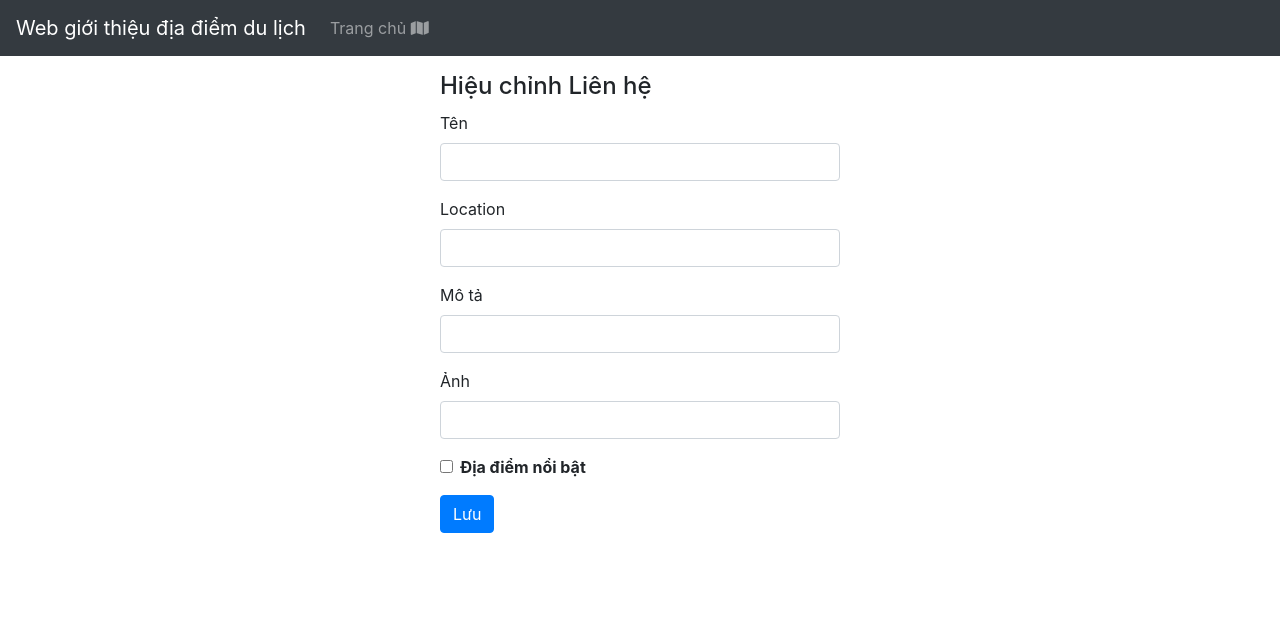
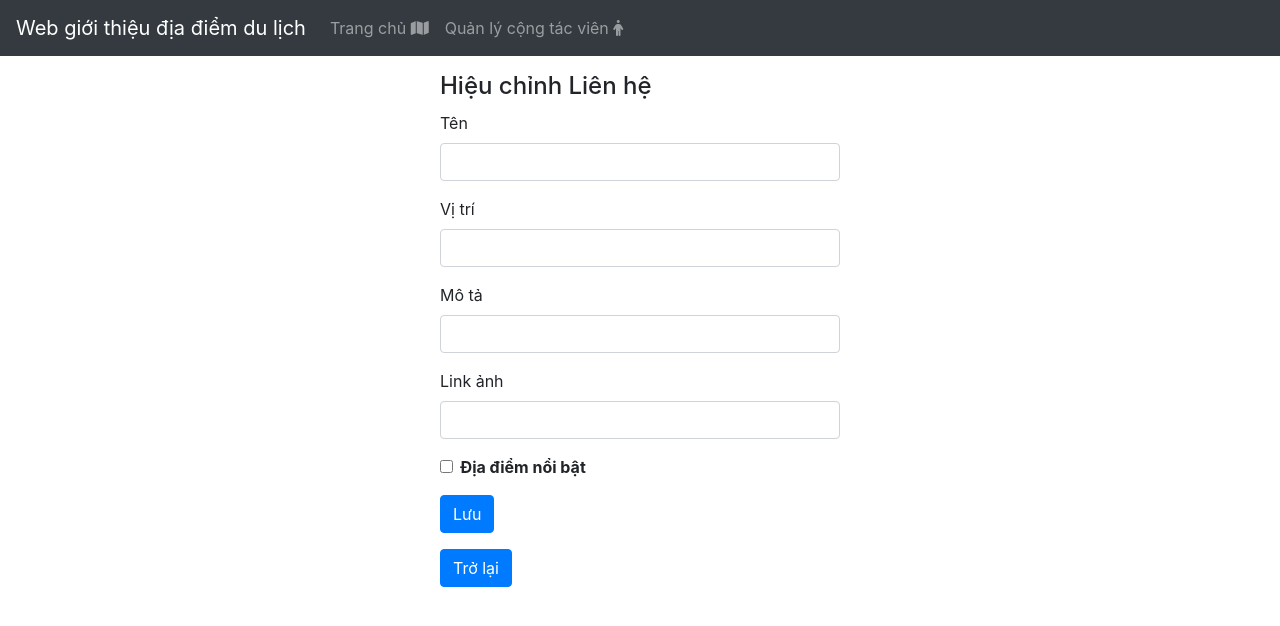
Before and after one commit to Khangb1913234/review-tourist_frontend, a Vue app: page /destination/add in a window 1280 px wide. Shown: the top 626 px of the page. Built offline with nearby package versions, Linux system fonts and the light colour scheme.

Commit message:
Check lai cac phan

```diff
--- a/src/components/AppHeader.vue
+++ b/src/components/AppHeader.vue
@@ -8,6 +8,12 @@
                     <i class="fas fa-map"></i>
                 </router-link>
             </li>
+            <li class="nav-item">
+                <router-link to="/collaborator" class="nav-link">
+                    Quản lý cộng tác viên
+                    <i class="fas fa-person"></i>
+                </router-link>
+            </li>
         </div>
     </nav>
 </template>
--- a/src/components/CollaboratorForm.vue
+++ b/src/components/CollaboratorForm.vue
@@ -14,7 +14,7 @@
             <ErrorMessage name="name" class="error-feedback" />
         </div>
         <div class="form-group">
-            <label for="address">Address</label>
+            <label for="address">Địa chỉ</label>
             <Field
                 name="address"
                 type="text"
@@ -24,7 +24,7 @@
             <ErrorMessage name="address" class="error-feedback" />
         </div>
         <div class="form-group">
-            <label for="phone">Phone</label>
+            <label for="phone">SDT</label>
             <Field
                 name="phone"
                 type="text"
@@ -54,6 +54,12 @@
             >
                 Xóa
             </button>
+        </div>
+        <div>
+            <router-link to="/collaborator">
+                <button class="btn btn-primary">Trở lại</button>
+            </router-link>
+
         </div>
     </Form>
 </template>
--- a/src/components/DestinationForm.vue
+++ b/src/components/DestinationForm.vue
@@ -14,7 +14,7 @@
             <ErrorMessage name="name" class="error-feedback" />
         </div>
         <div class="form-group">
-            <label for="location">Location</label>
+            <label for="location">Vị trí</label>
             <Field
                 name="location"
                 type="location"
@@ -34,7 +34,7 @@
             <ErrorMessage name="description" class="error-feedback" />
         </div>
         <div class="form-group">
-            <label for="image">Ảnh</label>
+            <label for="image">Link ảnh</label>
             <Field
                 name="image"
                 type="tel"
@@ -66,6 +66,11 @@
             >
                 Xóa
             </button>
+        </div>
+        <div>
+            <router-link to="/">
+                <button class="btn btn-primary">Trở lại</button>
+            </router-link>
         </div>
     </Form>
 </template>
--- a/src/views/CollaboratorEdit.vue
+++ b/src/views/CollaboratorEdit.vue
@@ -1,6 +1,6 @@
 <template>
     <div v-if="collaborator" class="page">
-        <h4>Hiệu chỉnh địa điểm</h4>
+        <h4>Hiệu chỉnh cộng tác viên</h4>
         <CollaboratorForm
             :collaborator="collaborator"
             @submit:collaborator="updateCollaborator"
```
